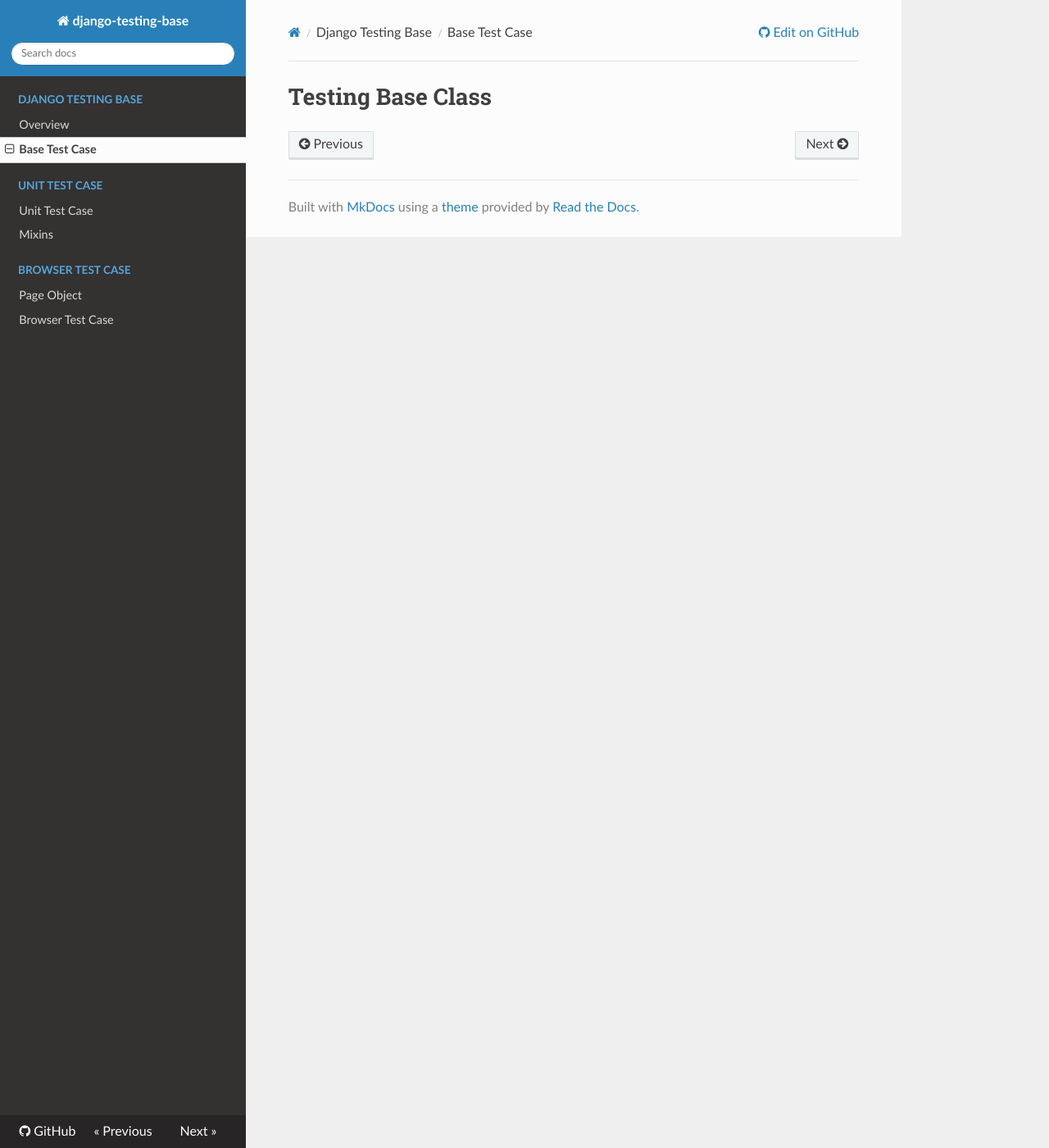
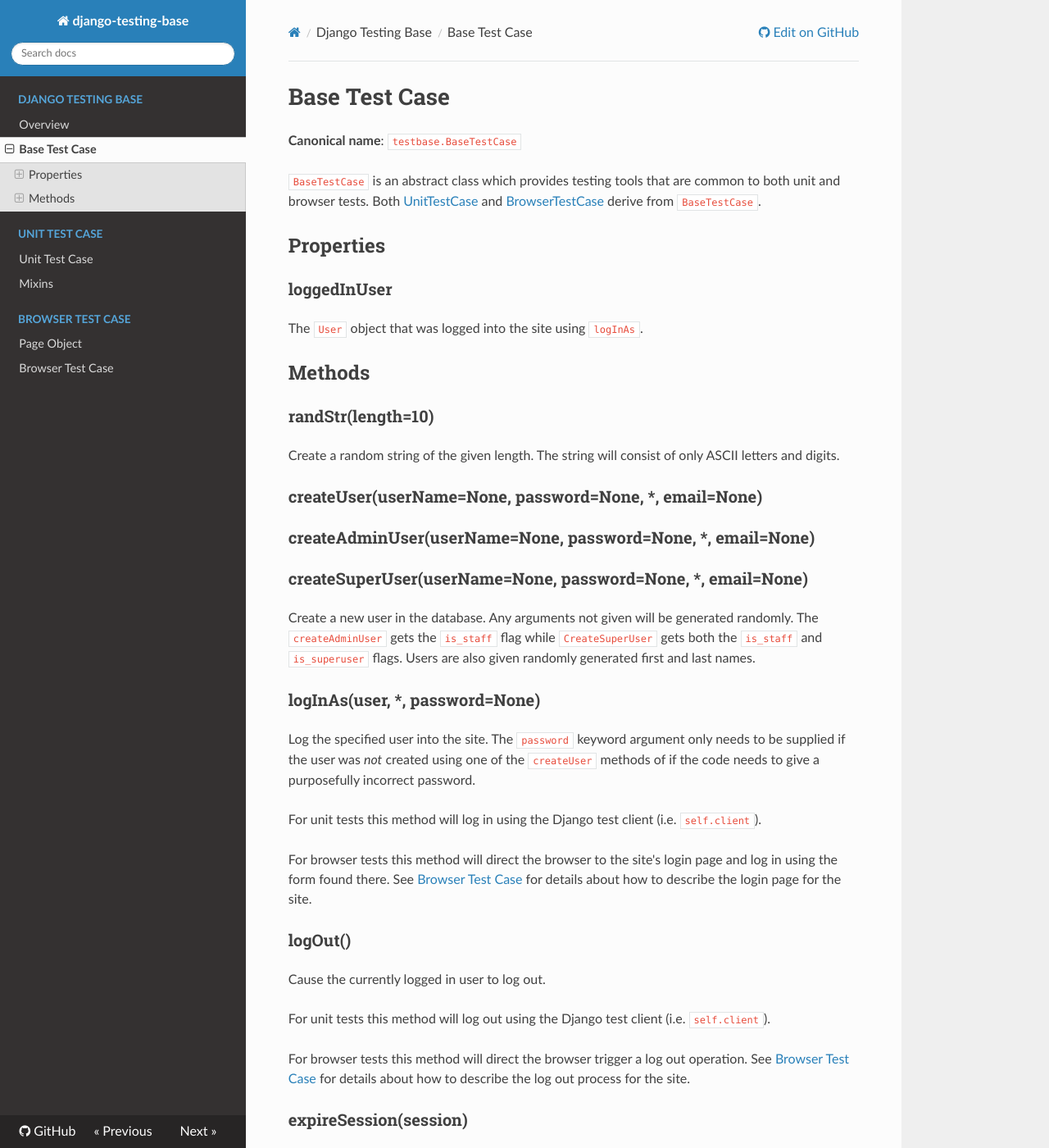
Before and after one commit to movermeyer/django-testing-base, an MkDocs documentation site: the page built from docs/base.md, in a window 1280 px wide and 1400 px high. Shown: the whole window at 82% size. Built offline with MkDocs 1.6.1, drawn with Linux system fonts in a browser that asks for light colours; nearby versions of some CDN libraries; old or Windows-style settings are respelled for this version of MkDocs; some of the changed text lies outside the part shown.

Commit message:
added docs for base test case

```diff
--- a/docs/base.md
+++ b/docs/base.md
@@ -1 +1,50 @@
-# Testing Base Class
+# Base Test Case
+
+**Canonical name**: `testbase.BaseTestCase`
+
+`BaseTestCase` is an abstract class which provides testing tools that are common to both unit and browser tests. Both
+[UnitTestCase](unit/unit.md) and [BrowserTestCase](browser/browser.md) derive from `BaseTestCase`.
+
+## Properties
+
+### loggedInUser
+
+The `User` object that was logged into the site using `logInAs`.
+
+## Methods
+
+### randStr(length=10)
+
+Create a random string of the given length. The string will consist of only ASCII letters and digits.
+
+### createUser(userName=None, password=None, *, email=None)
+### createAdminUser(userName=None, password=None, *, email=None)
+### createSuperUser(userName=None, password=None, *, email=None)
+
+Create a new user in the database. Any arguments not given will be generated randomly. The `createAdminUser` gets the
+`is_staff` flag while `CreateSuperUser` gets both the `is_staff` and `is_superuser` flags. Users are also given
+randomly generated first and last names.
+
+### logInAs(user, *, password=None)
+
+Log the specified user into the site. The `password` keyword argument only needs to be supplied if the user was _not_
+created using one of the `createUser` methods of if the code needs to give a purposefully incorrect
+password.
+
+For unit tests this method will log in using the Django test client (i.e. `self.client`).
+
+For browser tests this method will direct the browser to the site's login page and log in using the form found there.
+See [Browser Test Case](browser/browser.md) for details about how to describe the login page for the site.
+
+### logOut()
+
+Cause the currently logged in user to log out.
+
+For unit tests this method will log out using the Django test client (i.e. `self.client`).
+
+For browser tests this method will direct the browser trigger a log out operation. See
+[Browser Test Case](browser/browser.md) for details about how to describe the log out process for the site.
+
+### expireSession(session)
+
+Cause the given session object to expire immediately.
```
Also changed, not shown: docs/index.md (+2 -2 lines).
